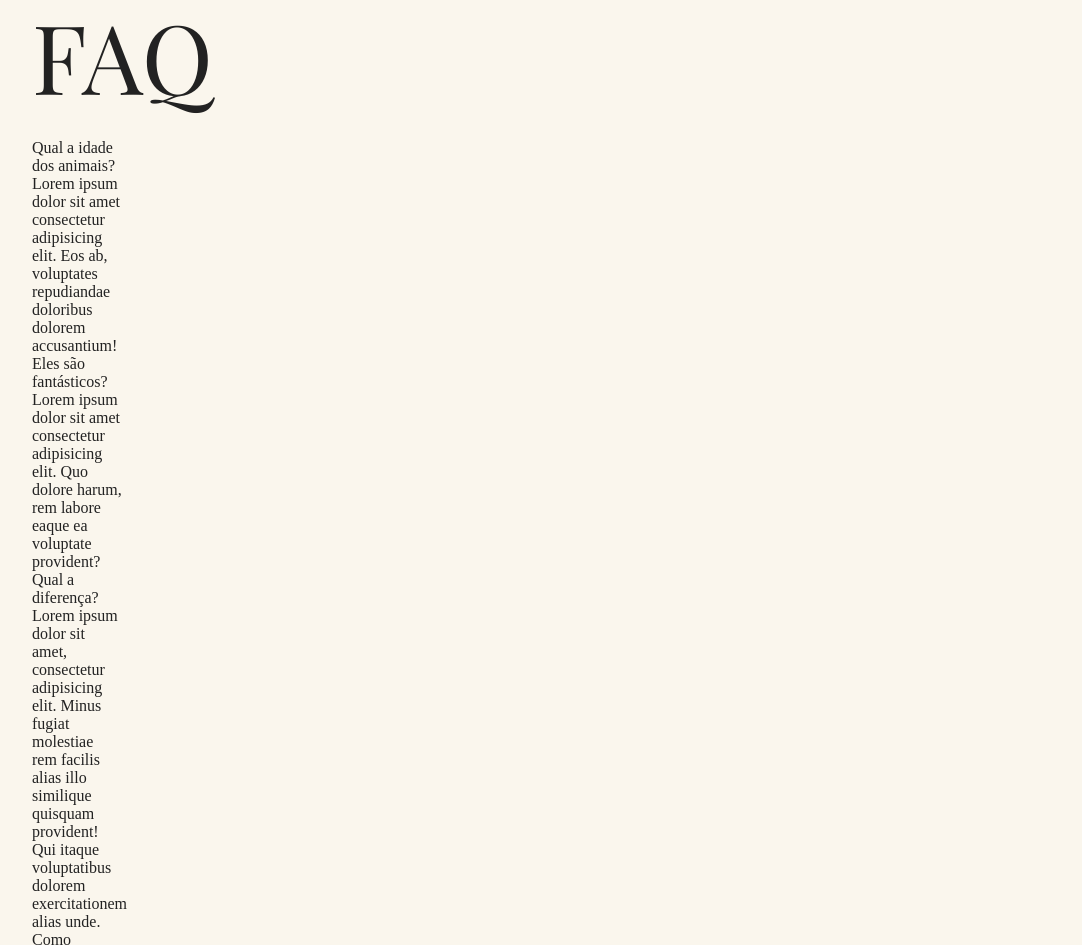
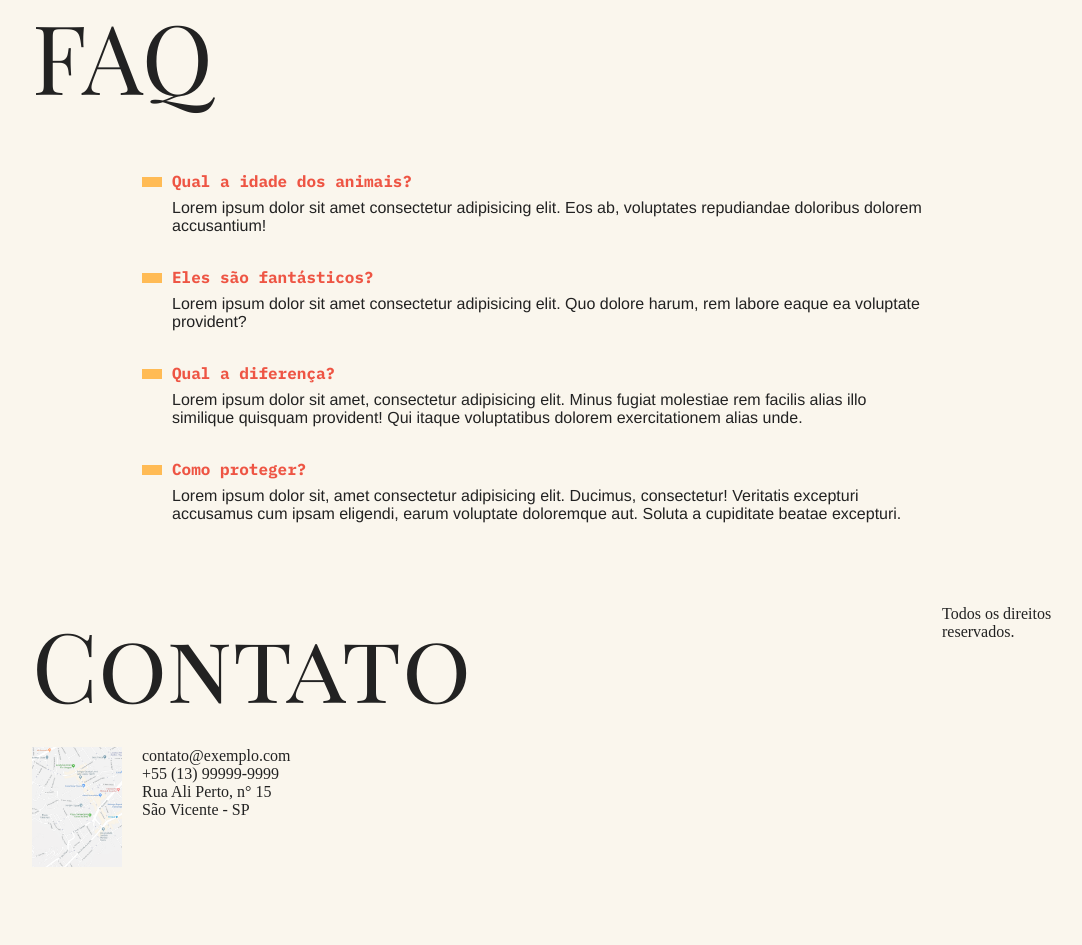
Before and after one commit to devMagno/animais-fantasticos, a plain HTML site: page index.html in a window 1280 px wide. Shown: the part 2380-3325 px from the top of the page, without its empty margins (158-1240 px from the left). Drawn offline with Linux system fonts and the light colour scheme.

Commit message:
Adiciona estilos da lista de FAQ

```diff
--- a/css/style.css
+++ b/css/style.css
@@ -107,3 +107,27 @@ body {
 .animais-descricao section {
   margin-bottom: 3rem;
 }
+
+.faq-lista {
+  grid-column: 2 / 4;
+}
+.faq-lista dt {
+  font-family: 'IBM Plex Mono', monospace;
+  font-weight: bold;
+  margin-top: 2rem;
+  margin-bottom: .5rem;
+  color: #E54;
+}
+.faq-lista dt::before {
+  content: '';
+  display: inline-block;
+  width: 20px;
+  height: 10px;
+  margin-right: 10px;
+  background: #FB5;
+}
+.faq-lista dd {
+  font-family: Helvetica, Arial, sans-serif;
+  margin-bottom: .5rem;
+  margin-left: 30px;
+}
```
